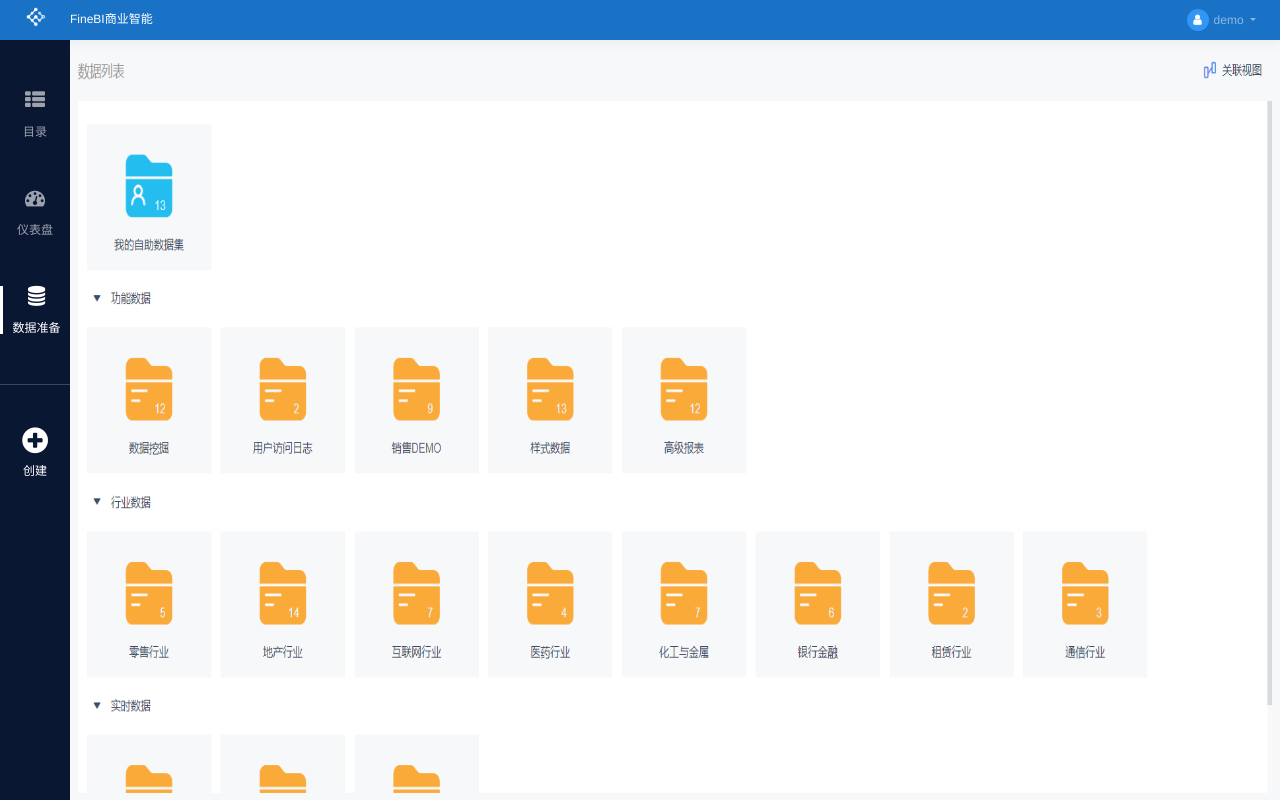
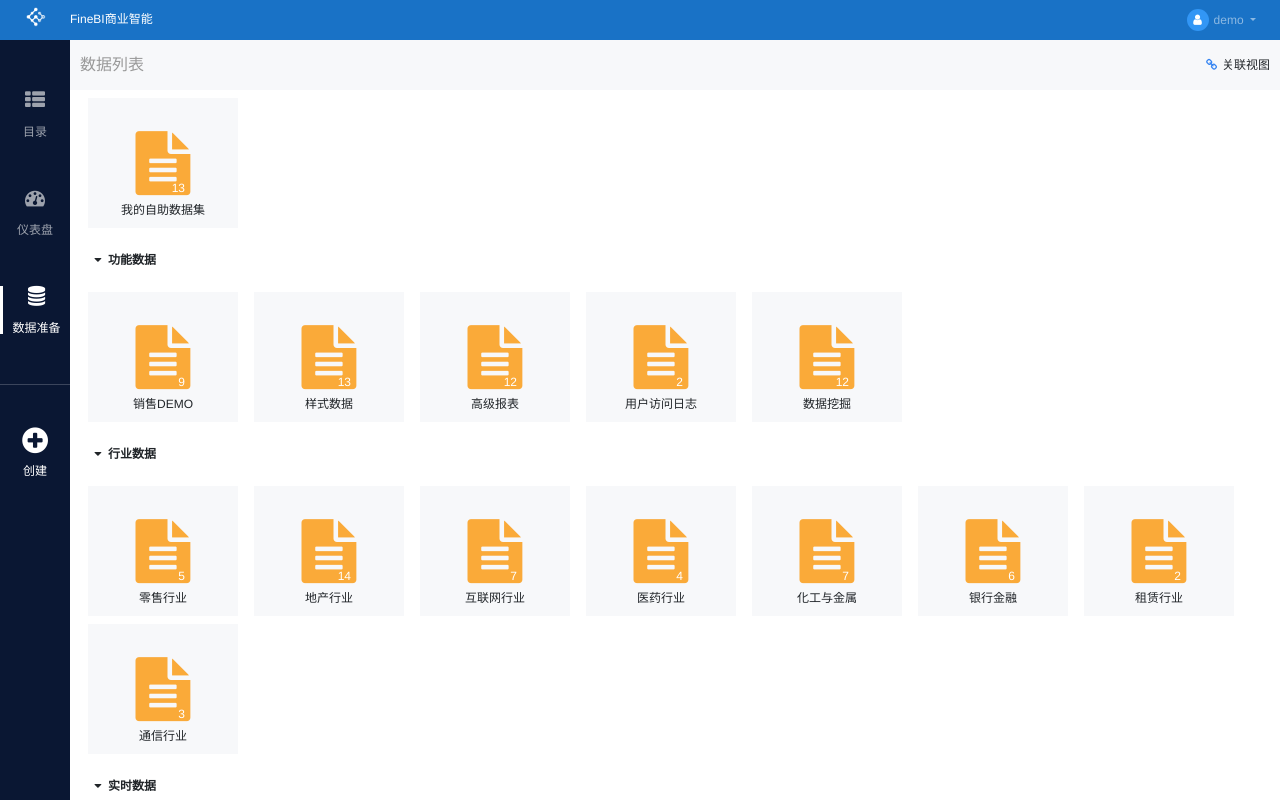
Before and after one commit to luoxa/my-bi, a Vue app: page /home/datapre in a window 1280 px wide. Built offline with nearby package versions, Linux system fonts and the light colour scheme.

Commit message:
feat: view 'Datapre'

```diff
--- a/src/views/Dashboard.vue
+++ b/src/views/Dashboard.vue
@@ -115,7 +115,16 @@
     font-size:14px;
     margin:0 4px;
 }
-    .fa-file-text-o{color:#13cd66;}
-    .fa-folder-open-o{color:#faaa39;}
-    .fa-send-o{color:#3685f2;}
+.fa-file-text-o{
+    color:#13cd66;
+}
+.fa-folder-open-o{
+    color:#faaa39;
+}
+.fa-send-o{
+    color:#3685f2;
+}
+table-toolbar{
+    line-height:40px;
+}
 </style>
--- a/src/views/Datapre.vue
+++ b/src/views/Datapre.vue
@@ -1,12 +1,107 @@
 <template>
-    <img src="../assets/img/datapre.png" width="100%" height="100%" />
+    <div>
+        <h2 style="line-height:50px;height:50px;background:#f7f8fa;padding:0 10px;">
+            <span style="font-size:16px;color:#999;">数据列表</span>
 
+            <div class="pull-right">
+                <a><i class="fa fa-chain" style="color:#3685f2;width:16px;"></i>关联视图</a>
+            </div>
+        </h2>
+
+        <dl v-for="(item,index) in list" :key="index" :class="{min: !item._open}">
+            <dt v-if="item.name!='__no_group__'" @click="item._open=!item._open">
+                <i class="fa" :class="{'fa-caret-right':!item._open,'fa-caret-down':item._open}"></i>{{item.name}}
+            </dt>
+            <dd v-for="child in item.packs" :key="child.id">
+                <i class="fa fa-file-text"></i>
+                <span>{{child.tableCount}}</span>
+                <p>{{child.name}}</p>
+            </dd>
+            <dd v-if="item.name=='__no_group__'">
+                <i class="fa fa-file-text"></i>
+                <span>{{item.myAnalysisTables.length}}</span>
+                <p>我的自助数据集</p>
+            </dd>
+        </dl>
+    </div>
 </template>
 
 <script>
+
+    export default{
+        name:'datapre',
+        data:function(){
+            this.$http.get('/data/datapre.json').then((res)=>{
+                this.list=res.data.data.map((item)=> Object.assign(item,{_open:true}) ) ;
+            })
+            return {list:[]};
+        }
+
+    }
 
 </script>
 
 <style scoped>
 
+dt {
+    line-height: 40px;
+    margin: 0 8px 8px 8px;
+}
+
+dt:hover{
+    background:#f7f8fa;
+}
+
+dt>i{
+    width: 20px;
+    text-align: center;
+}
+
+dd {
+    display: inline-block;
+    margin: 4px 8px;
+    background: #f7f8fa;
+    width: 150px;
+    height: 130px;
+    position: relative;
+}
+
+dd:hover {
+    background-color: #fff;
+    -webkit-box-shadow: 0 2px 8px 0 rgba(61,77,102,.15);
+    -moz-box-shadow: 0 2px 8px 0 rgba(61,77,102,.15);
+    box-shadow: 0 2px 8px 0 rgba(61,77,102,.15);
+}
+
+dd>i {
+    font-size: 64px;
+    color: #faaa39;
+    display: block;
+    line-height: 130px;
+    text-align: center;
+}
+
+dd>p {
+    position: absolute;
+    bottom: 0;
+    text-align: center;
+    width: 100%;
+    line-height: 36px;
+}
+
+dd>span {
+    position: absolute;
+    bottom: 30px;
+    right: 53px;
+    color: #ffffff;
+}
+
+dl {
+    padding: 4px 10px;
+}
+
+.min>dd{
+    display:none;
+}
+
 </style>
--- a/src/views/Home.vue
+++ b/src/views/Home.vue
@@ -36,5 +36,12 @@
 </script>
 
 <style scoped>
-.main{position:fixed;left:70px;top:40px;right:0px;bottom:0px;}
+.main{
+  position:fixed;
+  left:70px;
+  top:40px;
+  right:0px;
+  bottom:0px;
+  overflow: auto;
+}
 </style>
```
Also changed, not shown: src/assets/img/datapre.png (deleted). Lines whose indentation alone changed are shown as unchanged.
